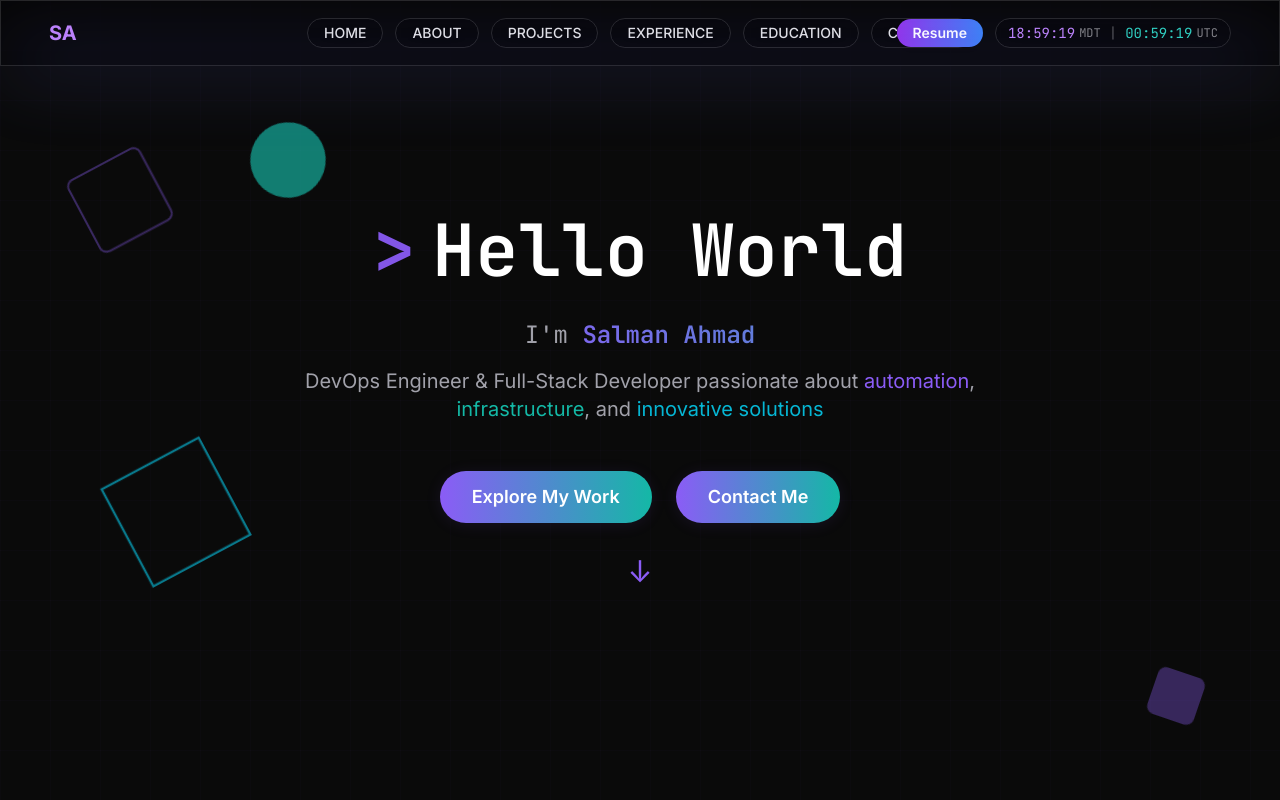
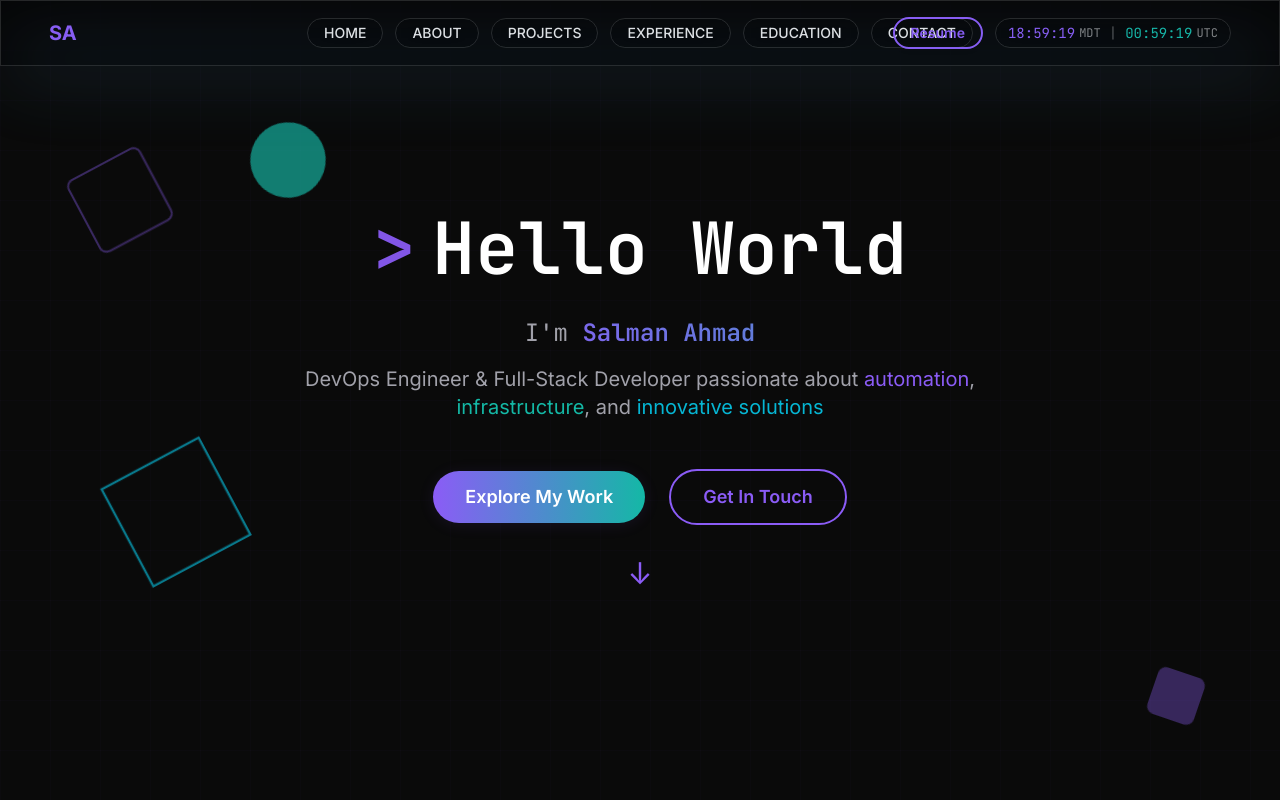
Before and after one commit to InfamousMorningstar/SAportfolio, a Next.js app: page / in a window 1280 px wide. Shown: the top 800 px of the page. Built offline with nearby package versions, Linux system fonts and the light colour scheme.

Commit message:
Unify accent colors and animations, polish transitions, remove blog button from Hero, ensure buttery-smooth UI across site

```diff
--- a/src/app/layout.tsx
+++ b/src/app/layout.tsx
@@ -50,7 +50,7 @@ export default function RootLayout({
       <head>
         <link rel="icon" href="/favicon.svg" type="image/svg+xml" />
       </head>
-      <body className="min-h-screen bg-background text-foreground antialiased">
+      <body className="min-h-screen bg-black text-white antialiased">
         {children}
         <Analytics />
         <SpeedInsights />
--- a/src/components/Hero.tsx
+++ b/src/components/Hero.tsx
@@ -146,7 +146,7 @@ export default function Hero() {
           className="mb-12"
           initial={{ opacity: 0, y: 30 }}
           animate={{ opacity: showSubtext ? 1 : 0, y: showSubtext ? 0 : 30 }}
-          transition={{ duration: 0.8, ease: 'easeOut' }}
+          transition={{ duration: 0.8, ease: 'easeInOut' }}
         >
           <h2 className="text-xl md:text-2xl text-muted mb-4 font-mono">
             I&apos;m{' '}
@@ -167,11 +167,11 @@ export default function Hero() {
           className="flex flex-col sm:flex-row items-center justify-center space-y-4 sm:space-y-0 sm:space-x-6 mb-16"
           initial={{ opacity: 0, y: 30 }}
           animate={{ opacity: showSubtext ? 1 : 0, y: showSubtext ? 0 : 30 }}
-          transition={{ duration: 0.8, delay: 0.3, ease: 'easeOut' }}
+          transition={{ duration: 0.8, delay: 0.3, ease: 'easeInOut' }}
         >
           <motion.button
             onClick={scrollToAbout}
-            className="btn-primary px-8 py-3 text-lg font-semibold rounded-full"
+            className="btn-primary px-8 py-3 text-lg font-semibold rounded-full border-2 border-accent text-accent hover:bg-accent hover:text-white transition duration-200"
             whileHover={{ scale: 1.05 }}
             whileTap={{ scale: 0.95 }}
           >
@@ -180,11 +180,11 @@ export default function Hero() {
 
           <motion.a
             href="mailto:s.ahmad0147@gmail.com"
-            className="btn-primary px-8 py-3 text-lg font-semibold rounded-full"
+            className="px-8 py-3 text-lg font-semibold rounded-full border-2 border-accent text-accent hover:bg-accent hover:text-white transition duration-200"
             whileHover={{ scale: 1.05 }}
             whileTap={{ scale: 0.95 }}
           >
-            Contact Me
+            Get In Touch
           </motion.a>
         </motion.div>
 
@@ -193,7 +193,7 @@ export default function Hero() {
           className="absolute bottom-2 left-1/2 transform -translate-x-1/2"
           initial={{ opacity: 0 }}
           animate={{ opacity: 1 }}
-          transition={{ delay: 4, duration: 1 }}
+          transition={{ delay: 4, duration: 0.8, ease: 'easeInOut' }}
         >
           <motion.div
             className="cursor-pointer text-accent text-3xl"
--- a/src/components/Navbar.tsx
+++ b/src/components/Navbar.tsx
@@ -26,7 +26,7 @@ export default function Navbar() {
   }, []);
 
   useEffect(() => {
-    let scrollTimeout = null;
+    let scrollTimeout: ReturnType<typeof setTimeout> | null = null;
     const handleScroll = () => {
       document.documentElement.classList.add('scrolling');
       if (scrollTimeout) clearTimeout(scrollTimeout);
@@ -51,27 +51,27 @@ export default function Navbar() {
     <motion.nav
       initial={{ y: 0, opacity: 1 }}
       animate={{ y: hidden ? -80 : 0, opacity: hidden ? 0 : 1 }}
-      transition={{ duration: 0.3 }}
+      transition={{ duration: 0.8, ease: 'easeInOut' }}
       className="fixed top-0 w-full z-50 shadow-sm border border-neutral-800 bg-black/40 backdrop-blur-2xl backdrop-saturate-150"
       style={{ WebkitBackdropFilter: 'blur(32px) saturate(150%)', backdropFilter: 'blur(32px) saturate(150%)' }}
     >
       <div className="relative w-full px-4 sm:px-6 lg:px-8">
         {/* LED strip effect */}
         <div className="absolute left-0 right-0 -bottom-2 h-6 pointer-events-none z-10">
-          <div className="w-full h-full bg-gradient-to-b from-purple-500/60 via-blue-500/40 to-transparent blur-2xl opacity-80"></div>
+          <div className="w-full h-full bg-gradient-to-b from-accent/60 via-accent2/40 to-transparent blur-2xl opacity-80"></div>
         </div>
 
         <div className="flex items-center justify-between h-16 relative">
           {/* Left */}
           <Link href="#home">
-            <div className="absolute left-0 top-1/2 -translate-y-1/2 pl-4 text-purple-400 font-bold text-xl cursor-pointer" aria-label="Go to Home">SA</div>
+            <div className="absolute left-0 top-1/2 -translate-y-1/2 pl-4 text-accent font-bold text-xl cursor-pointer" aria-label="Go to Home">SA</div>
           </Link>
 
           {/* Center */}
           <div className="hidden lg:flex mx-auto space-x-3">
             {links.map((link) => (
               <Link key={link} href={`#${link.toLowerCase()}`}>
-                <div className="px-4 py-1 border border-neutral-800 rounded-full text-sm font-medium text-neutral-200 hover:text-white hover:border-purple-500 transition duration-200 backdrop-blur-md bg-black/30 hover:scale-105">
+                <div className="px-4 py-1 border border-neutral-800 rounded-full text-sm font-medium text-neutral-200 hover:text-white hover:border-accent transition duration-200 backdrop-blur-md bg-black/30 hover:scale-105">
                   {link}
                 </div>
               </Link>
@@ -82,23 +82,23 @@ export default function Navbar() {
           <div className="absolute right-0 pr-4 flex items-center space-x-3">
             <a
               href="/resume.pdf"
-              className="px-4 py-1 rounded-full bg-gradient-to-r from-purple-600 to-blue-500 text-white text-sm font-semibold shadow-md hover:scale-105 transition"
+              className="px-4 py-1 rounded-full border-2 border-accent text-accent text-sm font-semibold shadow-md hover:bg-accent hover:text-white transition"
             >
               Resume
             </a>
             {/* Desktop Clock */}
             <div className="hidden lg:flex items-center px-3 py-1 rounded-full border border-neutral-800 text-sm font-mono backdrop-blur-md bg-black/30">
-              <span className="text-purple-400 font-mono mr-1">{time.mdt}</span>
+              <span className="text-accent font-mono mr-1">{time.mdt}</span>
               <span className="text-white/50 text-xs">MDT</span>
               <span className="mx-2 text-white/30">|</span>
-              <span className="text-teal-400 font-mono mr-1">{time.utc}</span>
+              <span className="text-accent2 font-mono mr-1">{time.utc}</span>
               <span className="text-white/50 text-xs">UTC</span>
             </div>
             <button
               className="lg:hidden rounded-full"
               onClick={() => setIsMobileMenuOpen(!isMobileMenuOpen)}
             >
-              {isMobileMenuOpen ? <X className="text-white" size={24} /> : <Menu className="text-purple-400" size={24} />}
+              {isMobileMenuOpen ? <X className="text-white" size={24} /> : <Menu className="text-accent" size={24} />}
             </button>
           </div>
         </div>
@@ -110,7 +110,7 @@ export default function Navbar() {
             initial={{ opacity: 0, scale: 0.98, y: -10 }}
             animate={{ opacity: 1, scale: 1, y: 0 }}
             exit={{ opacity: 0, scale: 0.96, y: -20 }}
-            transition={{ duration: 1.2, ease: [0.4, 0, 0.2, 1] }}
+            transition={{ duration: 0.8, ease: 'easeInOut' }}
             style={{ transitionProperty: 'opacity, transform', willChange: 'opacity, transform' }}
             className="lg:hidden bg-black/80 backdrop-blur-md px-4 pt-4 pb-8 space-y-4 text-center"
           >
@@ -125,7 +125,7 @@ export default function Navbar() {
                 <Link key={link} href={`#${link.toLowerCase()}`}>
                   <div
                     onClick={() => setIsMobileMenuOpen(false)}
-                    className="px-4 py-1 border border-neutral-800 rounded-full text-sm font-medium text-neutral-200 hover:text-white hover:border-purple-500 transition duration-200 backdrop-blur-md bg-black/30 hover:scale-105"
+                    className="px-4 py-1 border border-neutral-800 rounded-full text-sm font-medium text-neutral-200 hover:text-white hover:border-accent transition duration-200 backdrop-blur-md bg-black/30 hover:scale-105"
                   >
                     {link}
                   </div>
@@ -151,10 +151,10 @@ export default function Navbar() {
               transition={{ duration: 0.6, delay: 0.19, ease: [0.4, 0, 0.2, 1] }}
               className="mt-4 px-3 py-1 inline-block rounded-full border border-neutral-800 text-sm font-mono backdrop-blur-md bg-black/30"
             >
-              <span className="text-purple-400 font-mono mr-1">{time.mdt}</span>
+              <span className="text-accent font-mono mr-1">{time.mdt}</span>
               <span className="text-white/50 text-xs">MDT</span>
               <span className="mx-2 text-white/30">|</span>
-              <span className="text-teal-400 font-mono mr-1">{time.utc}</span>
+              <span className="text-accent2 font-mono mr-1">{time.utc}</span>
               <span className="text-white/50 text-xs">UTC</span>
             </motion.div>
           </motion.div>
--- a/src/components/Projects.tsx
+++ b/src/components/Projects.tsx
@@ -255,6 +255,7 @@ export default function Projects() {
 							className="btn-primary inline-flex items-center space-x-2 px-6 py-3 rounded-full"
 							whileHover={{ scale: 1.05 }}
 							whileTap={{ scale: 0.95 }}
+							transition={{ duration: 0.8, ease: 'easeInOut' }}
 						>
 							<FaGithub />
 							<span>View GitHub Profile</span>
@@ -264,11 +265,12 @@ export default function Projects() {
 							href="https://medium.com/@Infamous_Morningstar"
 							target="_blank"
 							rel="noopener noreferrer"
-							className="btn-primary inline-flex items-center space-x-2 px-6 py-3 rounded-full"
+							className="inline-flex items-center space-x-2 px-6 py-3 rounded-full border-2 border-accent text-accent hover:bg-accent hover:text-white transition duration-200"
 							whileHover={{ scale: 1.05 }}
 							whileTap={{ scale: 0.95 }}
+							transition={{ duration: 0.8, ease: 'easeInOut' }}
 						>
-							<FaMedium />
+							<FaMedium className="text-accent" />
 							<span>Read My Blog</span>
 						</motion.a>
 					</div>
```
